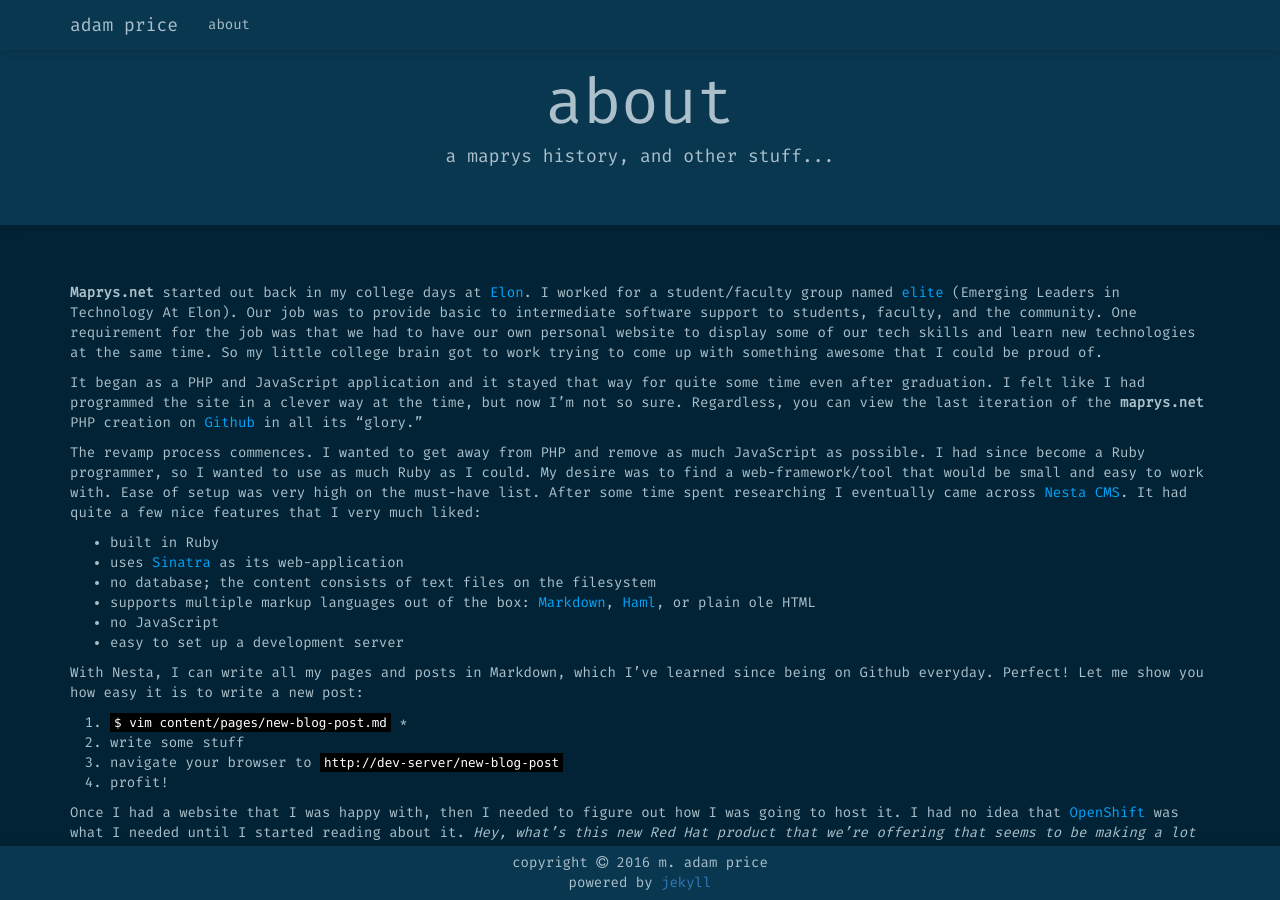
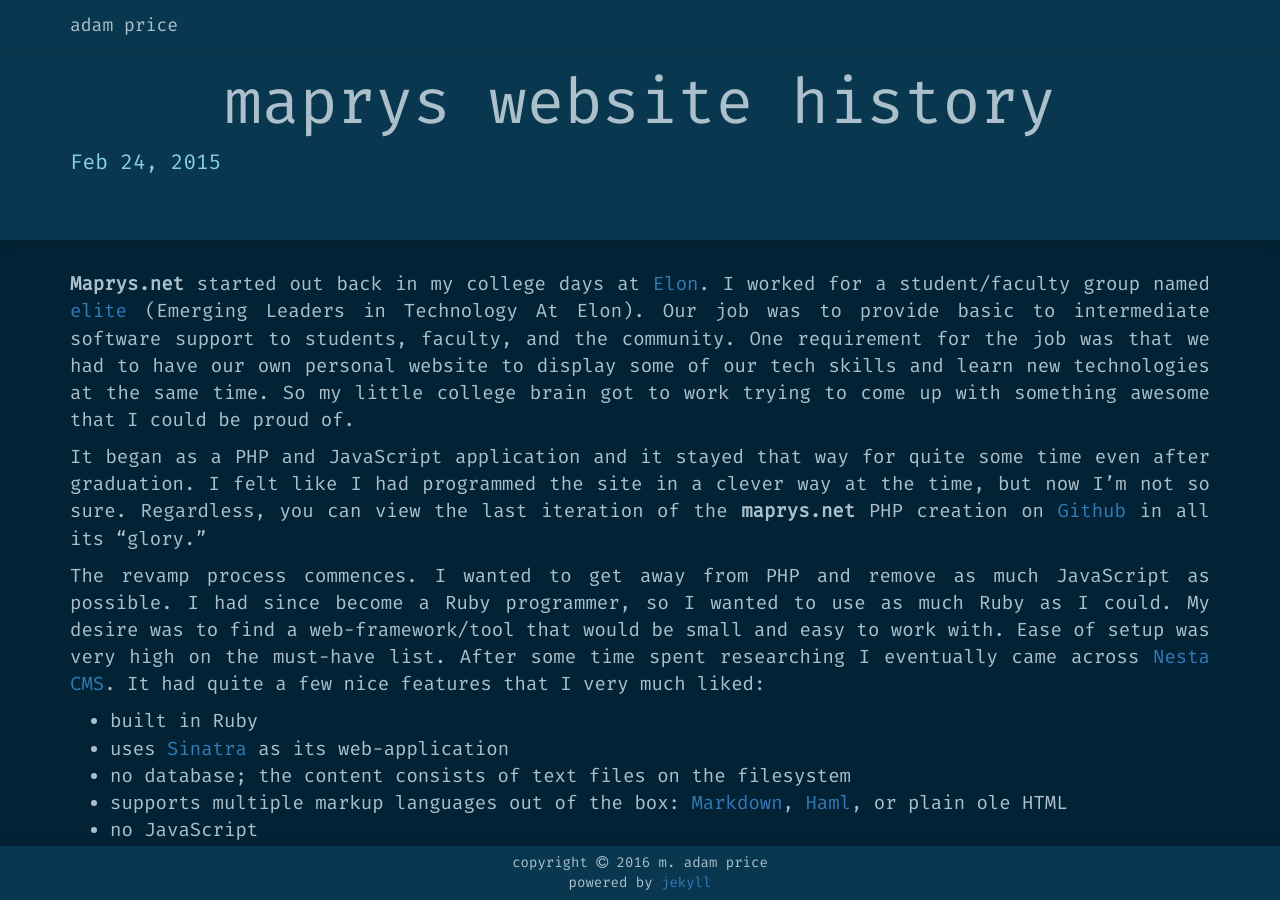
Before and after one commit to komidore64/komidore64.github.io, a Jekyll site: the page built from _posts/2015-02-24-maprys-website-history.md, in a window 1280 px wide and 900 px high. Built offline with Jekyll 4.4.1, drawn with Linux system fonts in a browser that asks for light colours; nearby versions of some CDN libraries; some web fonts are replaced.

Commit message:
add post - maprys website history

```diff
--- a/about.md
+++ b/_posts/2015-02-24-maprys-website-history.md
@@ -1,8 +1,6 @@
 ---
-layout: page
-title: about
-permalink: /about
-tagline: a maprys history, and other stuff...
+layout: post
+title: maprys website history
 ---
 **Maprys.net** started out back in my college days at [Elon](http://elon.edu).
 I worked for a student/faculty group named [elite](https://wiki.elon.edu/pages/viewpage.action?pageId=39321890) (Emerging Leaders in Technology At Elon).
```
